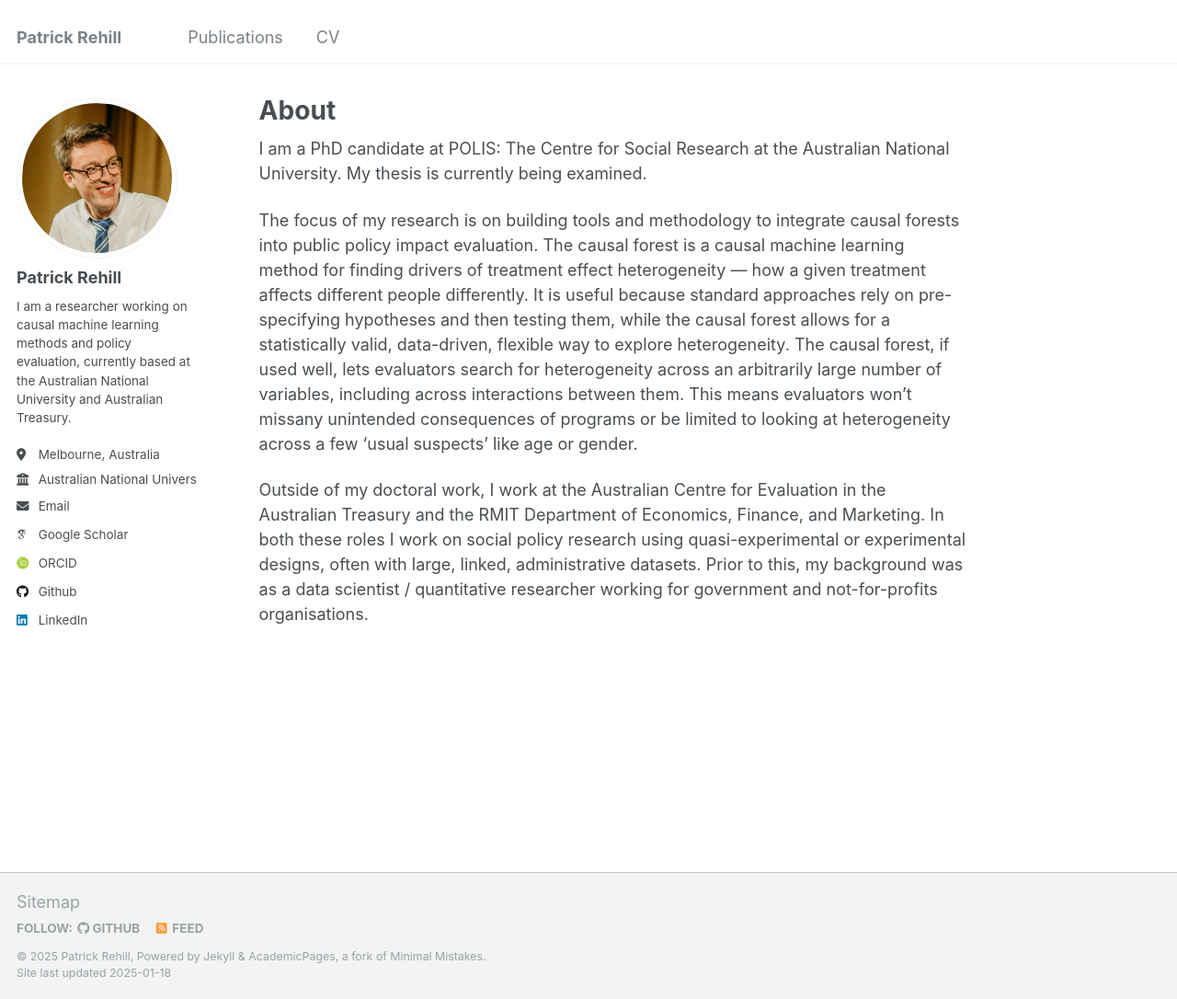
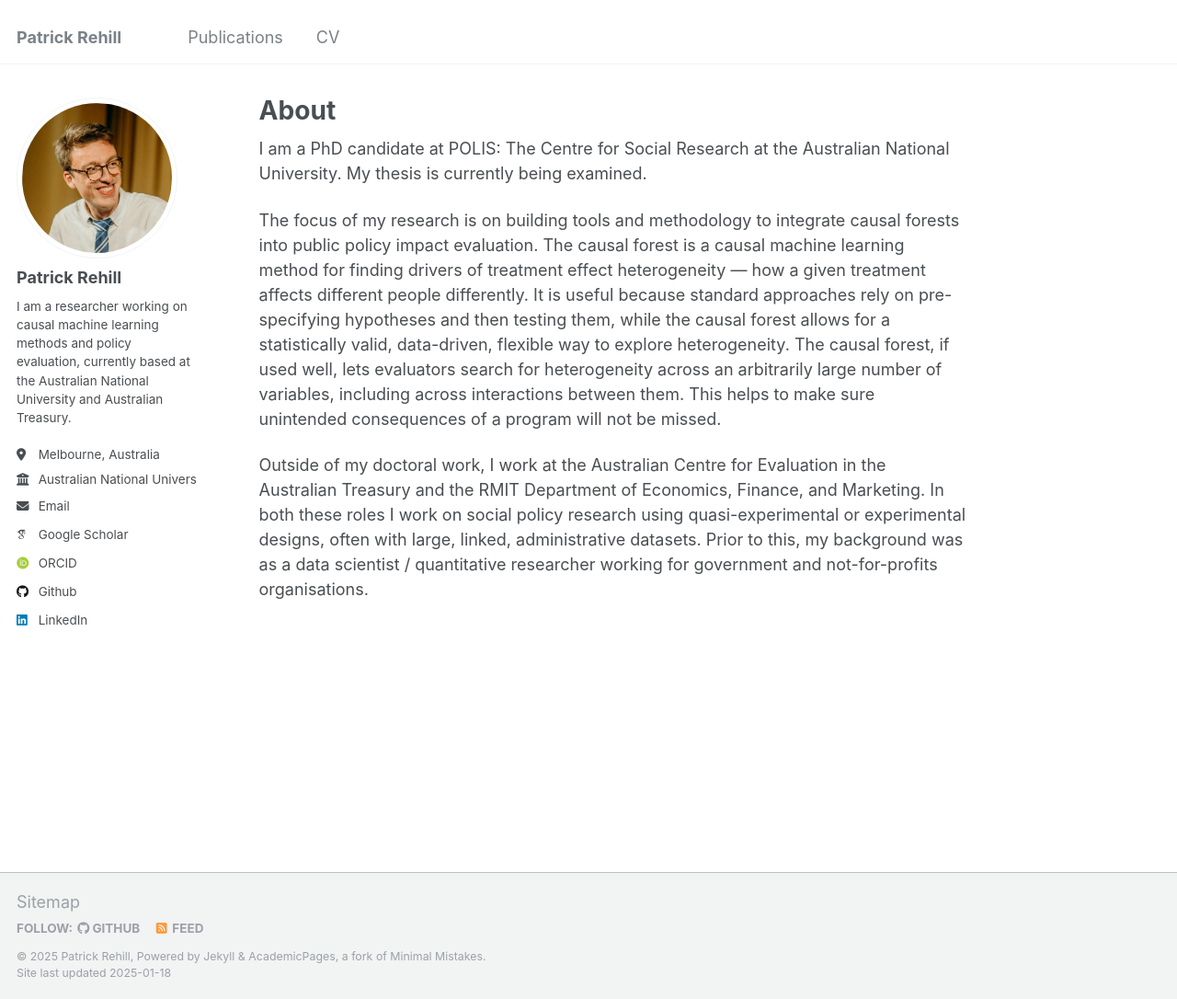
Before and after one commit to pbrehill/pbrehill.github.io, a Jekyll site: the page built from _pages/about.md, in a window 1280 px wide and 1086 px high. Shown: the whole window at 92% size. Built offline with Jekyll 4.4.1, drawn with Linux system fonts in a browser that asks for light colours; some web fonts are replaced.

Commit message:
About wording

```diff
--- a/_pages/about.md
+++ b/_pages/about.md
@@ -9,6 +9,6 @@ redirect_from:
 
 I am a PhD candidate at POLIS: The Centre for Social Research at the Australian National University. My thesis is currently being examined.
 
-The focus of my research is on building tools and methodology to integrate causal forests into public policy impact evaluation. The causal forest is a causal machine learning method for finding drivers of treatment effect heterogeneity — how a given treatment affects different people differently. It is useful because standard approaches rely on pre-specifying hypotheses and then testing them, while the causal forest allows for a statistically valid, data-driven, flexible way to explore heterogeneity. The causal forest, if used well, lets evaluators search for heterogeneity across an arbitrarily large number of variables, including across interactions between them. This means evaluators won't missany unintended consequences of programs or be limited to looking at heterogeneity across a few 'usual suspects' like age or gender.
+The focus of my research is on building tools and methodology to integrate causal forests into public policy impact evaluation. The causal forest is a causal machine learning method for finding drivers of treatment effect heterogeneity — how a given treatment affects different people differently. It is useful because standard approaches rely on pre-specifying hypotheses and then testing them, while the causal forest allows for a statistically valid, data-driven, flexible way to explore heterogeneity. The causal forest, if used well, lets evaluators search for heterogeneity across an arbitrarily large number of variables, including across interactions between them. This helps to make sure unintended consequences of a program will not be missed.
 
 Outside of my doctoral work, I work at the Australian Centre for Evaluation in the Australian Treasury and the RMIT Department of Economics, Finance, and Marketing. In both these roles I work on social policy research using quasi-experimental or experimental designs, often with large, linked, administrative datasets. Prior to this, my background was as a data scientist / quantitative researcher working for government and not-for-profits organisations.
```
